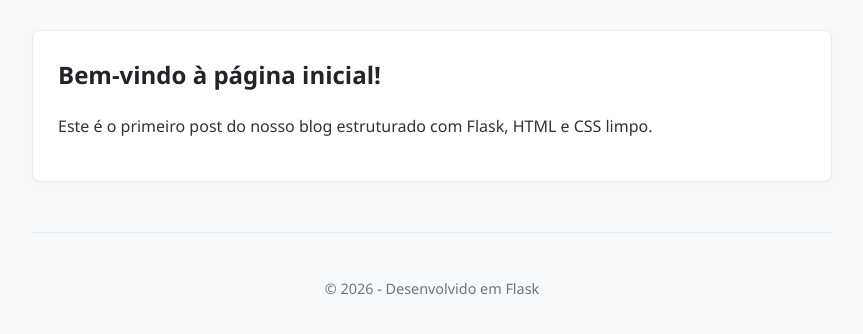
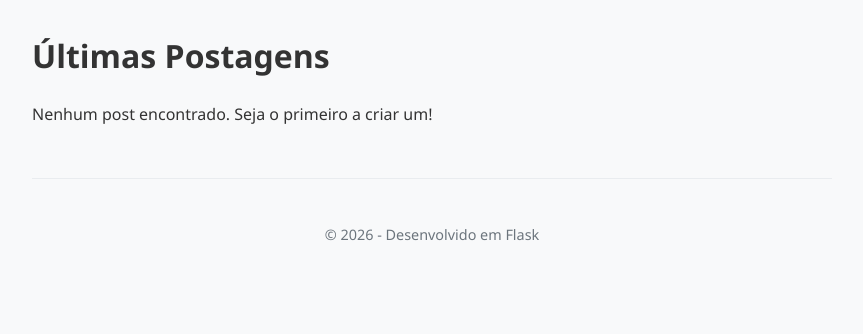
Before and after one commit to renatoluciano/flask-blog, a Flask app: page / in a window 1280 px wide. Shown: the part 153-487 px from the top of the page, without its empty margins (208-1071 px from the left). Run offline with Flask 3, Linux system fonts and the light colour scheme.

Commit message:
Feat: Inserção de posts fictícios e listagem dinâmica no index

```diff
--- a/app.py
+++ b/app.py
@@ -1,11 +1,36 @@
-from flask import Flask, render_template  # <-- Importante adicionar o render_template aqui
+from flask import Flask, render_template
+from flask_sqlalchemy import SQLAlchemy
 
+# Inicializa a aplicação Flask
 app = Flask(__name__)
 
+# Configura o banco de dados SQLite de forma correta (salvo na pasta 'instance')
+app.config['SQLALCHEMY_DATABASE_URI'] = 'sqlite:///blog.db'
+app.config['SQLALCHEMY_TRACK_MODIFICATIONS'] = False
+
+# Inicializa a extensão do SQLAlchemy passando o nosso app Flask
+db = SQLAlchemy(app)
+
+# --- Modelo do Banco de Dados ---
+# Define como será a tabela 'post' dentro do nosso banco de dados
+class Post(db.Model):
+    id = db.Column(db.Integer, primary_key=True)
+    titulo = db.Column(db.String(100), nullable=False)
+    conteudo = db.Column(db.Text, nullable=False)
+
+    def __repr__(self):
+        return f'<Post {self.titulo}>'
+
+# --- Rotas ---
+# Rota da página inicial do blog
 @app.route("/")
 def home():
-    # O Flask procura automaticamente dentro da pasta 'templates/'
-    return render_template("index.html")
+    # Busca todos os posts salvos na tabela do banco de dados
+    posts = Post.query.all()
+    # Envia a lista de posts para o template HTML
+    return render_template("index.html", posts=posts)
 
+
+# Roda o servidor local se executarmos este arquivo diretamente
 if __name__ == "__main__":
     app.run(debug=True)
--- a/templates/index.html
+++ b/templates/index.html
@@ -3,8 +3,15 @@
 {% block title %}Página Inicial - Meu Blog{% endblock %}
 
 {% block content %}
-    <div class="post-card">
-        <h2>Bem-vindo à página inicial!</h2>
-        <p>Este é o primeiro post do nosso blog estruturado com Flask, HTML e CSS limpo.</p>
-    </div>
+    <h1>Últimas Postagens</h1>
+
+    <!-- O Jinja vai repetir este bloco para cada post encontrado no banco -->
+    {% for post in posts %}
+        <div class="post-card">
+            <h2>{{ post.titulo }}</h2>
+            <p>{{ post.conteudo }}</p>
+        </div>
+    {% else %}
+        <p>Nenhum post encontrado. Seja o primeiro a criar um!</p>
+    {% endfor %}
 {% endblock %}
```
